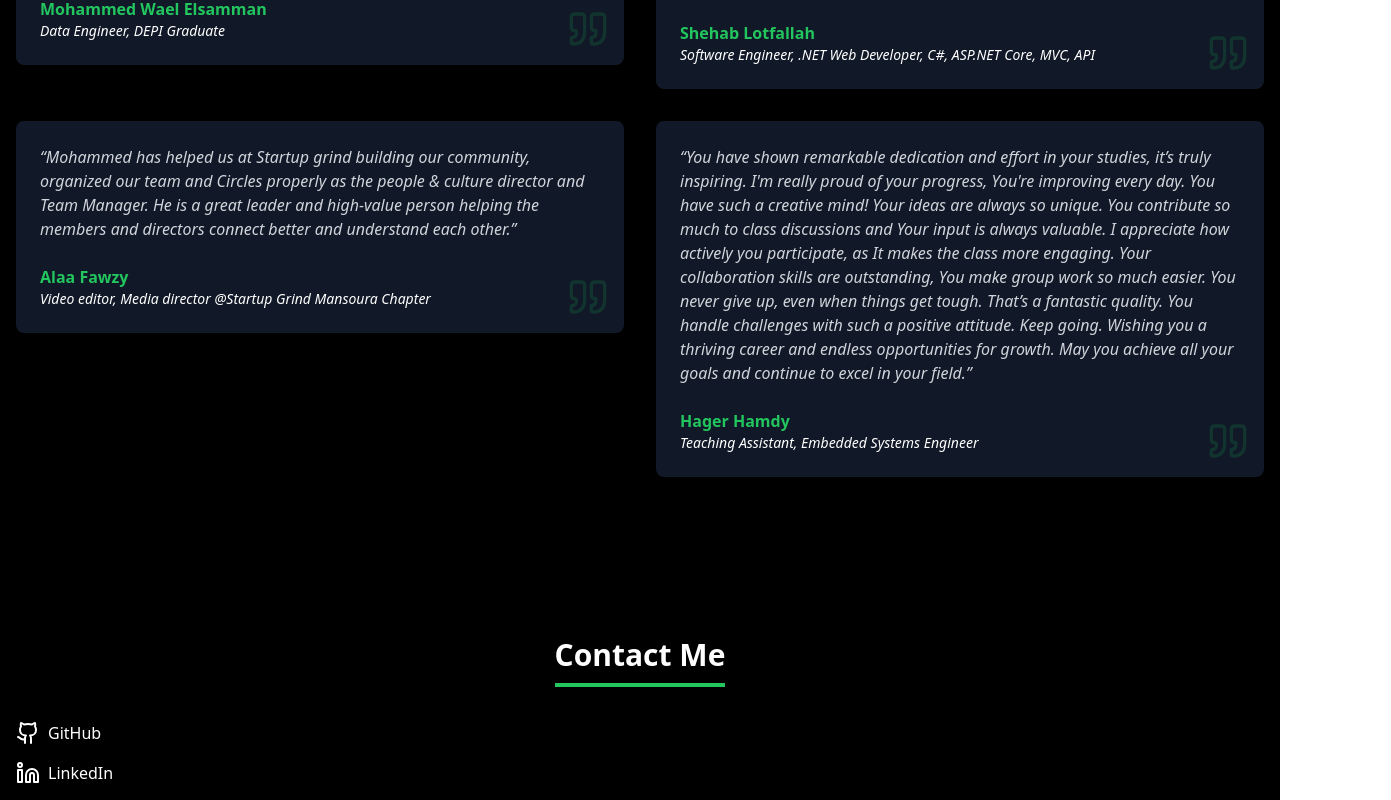
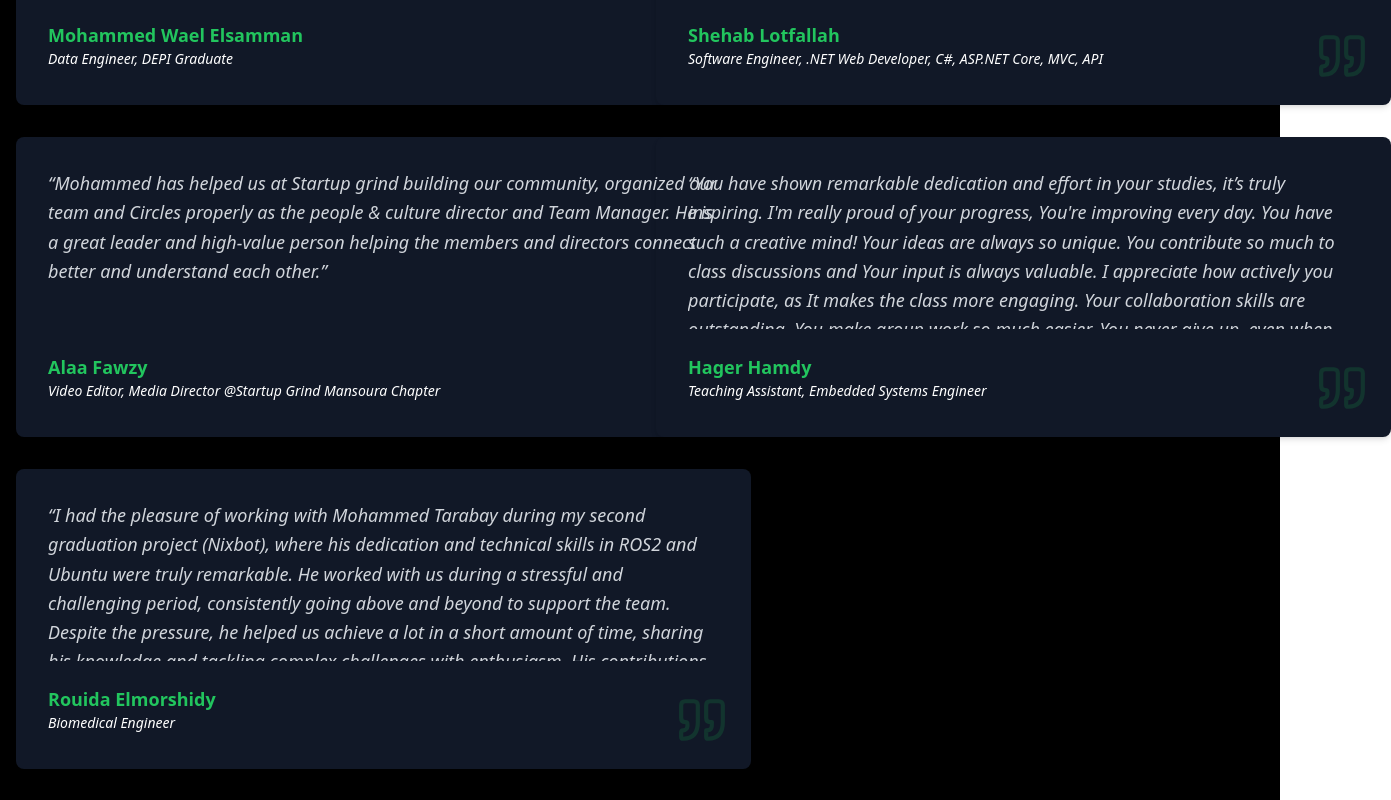
Before and after one commit to mmtrabya/Portfolio-Website, a React (Vite) app: page / in a window 1280 px wide. Shown: the part 8060-8860 px from the top of the page, 1391 px wide, since content can reach past the window. Built offline with nearby package versions, Linux system fonts and the light colour scheme.

Commit message:
Added More Sections

```diff
--- a/package.json
+++ b/package.json
@@ -11,18 +11,20 @@
     "predeploy": "npm run build",
     "deploy": "gh-pages -d dist"
   },
-
   "dependencies": {
     "@babel/core": "^7.26.0",
     "lucide-react": "^0.344.0",
     "react": "^18.3.1",
-    "react-dom": "^18.3.1"
+    "react-dom": "^18.3.1",
+    "smoothscroll-polyfill": "^0.4.4",
+    "tailwind-scrollbar": "^3.1.0"
   },
   "devDependencies": {
     "@eslint/js": "^9.9.1",
     "@types/babel__core": "^7.20.5",
     "@types/react": "^18.3.5",
     "@types/react-dom": "^18.3.0",
+    "@types/smoothscroll-polyfill": "^0.3.4",
     "@vitejs/plugin-react": "^4.3.1",
     "autoprefixer": "^10.4.18",
     "eslint": "^9.9.1",
--- a/src/components/Testimonials/TestimonialCard.tsx
+++ b/src/components/Testimonials/TestimonialCard.tsx
@@ -10,20 +10,24 @@ interface TestimonialCardProps {
 
 export const TestimonialCard = ({ text, author, role }: TestimonialCardProps) => {
   return (
-    <div className="bg-gray-900 p-6 rounded-lg relative shadow-md hover:shadow-lg transition-shadow duration-300">
-      {/* Quote Icon in the Bottom Left */}
+    <div
+      className="bg-gray-900 p-8 rounded-lg relative shadow-md hover:shadow-lg transition-shadow duration-300 w-[735px] h-[300px]"
+    >
+      {/* Quote Icon in the Bottom Right */}
       <Quote
-        className="absolute bottom-4 right-4 text-green-600 opacity-20"
-        size={40}
+        className="absolute bottom-6 right-6 text-green-600 opacity-20"
+        size={50}
       />
 
       {/* Testimonial Text */}
-      <p className="text-gray-300 italic mb-6 relative z-10">“{text}”</p>
+      <div className="relative z-10 h-[160px] overflow-y-auto scrollbar-thin scrollbar-thumb-green-500 scrollbar-track-gray-700">
+        <p className="text-gray-300 italic text-lg leading-relaxed">“{text}”</p>
+      </div>
 
       {/* Author and Role */}
-      <div className="flex items-center gap-4">
+      <div className="flex items-center gap-4 mt-6">
         <div>
-          <p className="text-green-500 font-semibold">{author}</p>
+          <p className="text-green-500 font-semibold text-lg">{author}</p>
           <p className="text-white text-sm italic">{role}</p>
         </div>
       </div>
--- a/src/components/Testimonials/Testimonials.tsx
+++ b/src/components/Testimonials/Testimonials.tsx
@@ -16,12 +16,17 @@ const testimonials = [
   {
     text: "Mohammed has helped us at Startup grind building our community, organized our team and Circles properly as the people & culture director and Team Manager. He is a great leader and high-value person helping the members and directors connect better and understand each other.",
     author: "Alaa Fawzy",
-    role: "Video editor, Media director @Startup Grind Mansoura Chapter",
+    role: "Video Editor, Media Director @Startup Grind Mansoura Chapter",
   },
   {
     text: "You have shown remarkable dedication and effort in your studies, it’s truly inspiring. I'm really proud of your progress, You're improving every day. You have such a creative mind! Your ideas are always so unique. You contribute so much to class discussions and Your input is always valuable. I appreciate how actively you participate, as It makes the class more engaging. Your collaboration skills are outstanding, You make group work so much easier. You never give up, even when things get tough. That’s a fantastic quality. You handle challenges with such a positive attitude. Keep going. Wishing you a thriving career and endless opportunities for growth. May you achieve all your goals and continue to excel in your field.",
     author: "Hager Hamdy",
     role: "Teaching Assistant, Embedded Systems Engineer",
+  },
+  {
+    text: "I had the pleasure of working with Mohammed Tarabay during my second graduation project (Nixbot), where his dedication and technical skills in ROS2 and Ubuntu were truly remarkable. He worked with us during a stressful and challenging period, consistently going above and beyond to support the team. Despite the pressure, he helped us achieve a lot in a short amount of time, sharing his knowledge and tackling complex challenges with enthusiasm. His contributions were instrumental in helping us navigate areas we were unfamiliar with, and his commitment to the project’s success was evident throughout. I would highly recommend Mohammed for his passion, hard work, and technical expertise.",
+    author: "Rouida Elmorshidy",
+    role: "Biomedical Engineer",
   }
 ];
 
--- a/tailwind.config.js
+++ b/tailwind.config.js
@@ -4,5 +4,7 @@ export default {
   theme: {
     extend: {},
   },
-  plugins: [],
+  plugins: [
+    require('tailwind-scrollbar'), // Add this plugin for custom scrollbars
+  ],
 };
```
Also changed, not shown: 1 other file (tests, documents, lock files or other folders). Lines whose indentation alone changed are shown as unchanged.
